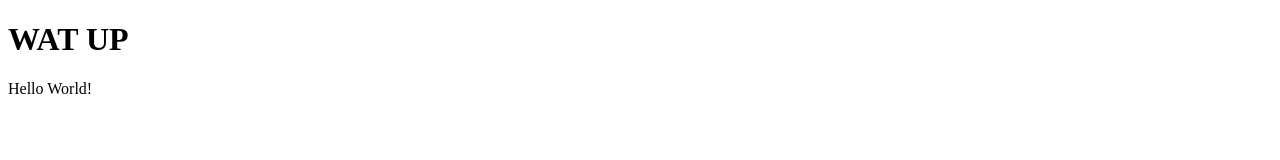
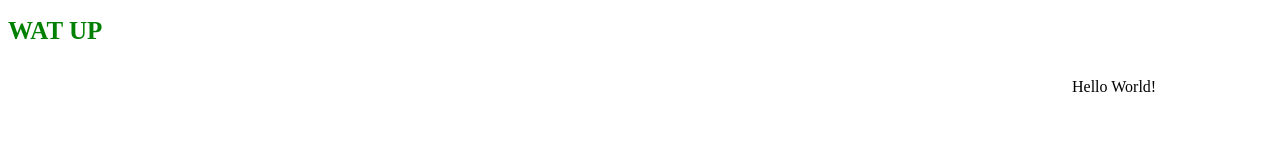
Before and after one commit to waucaylle/myapp, a plain HTML site: page index.html in a window 1280 px wide. Drawn offline with Linux system fonts and the light colour scheme.

Commit message:
my css push

```diff
--- /dev/null
+++ b/css/styles.css
@@ -0,0 +1,14 @@
+body {
+font-family: serif;
+}
+
+h1 {
+color: green;
+font-size: 25px;
+}
+
+p {
+display: inline-block;
+width: 200px;
+float:right;
+}
--- a/index.html
+++ b/index.html
@@ -1,7 +1,9 @@
 <!doctype html>
 <html>
 <head>
+
 <title>My doc</title>
+<link rel="stylesheet" href="css/styles.css">
 </head>
 
 <body>
```
